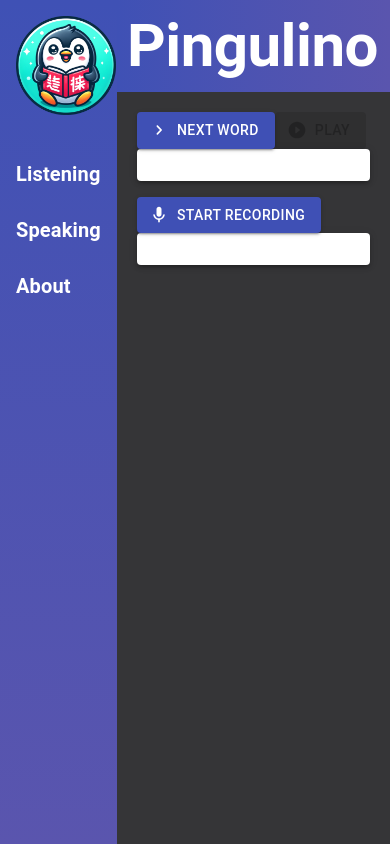
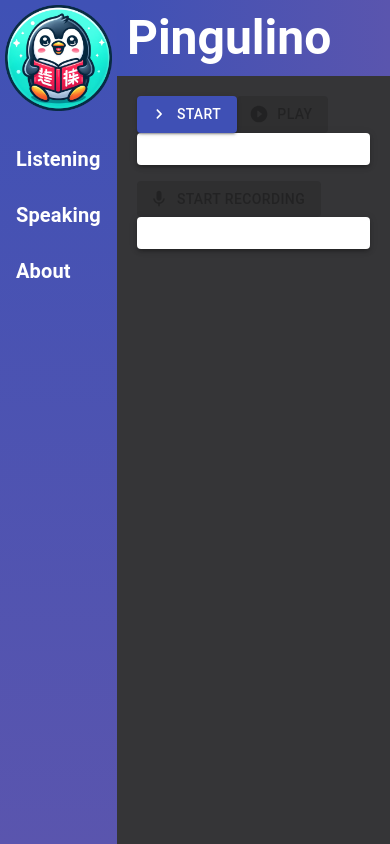
Before and after one commit to phdargen/chineseTonesDetector, a React (Create React App) app in the folder website/: page /speaking in a window 390 px wide. Built offline with nearby package versions, Linux system fonts and the light colour scheme.

Commit message:
fix mp4 input handling

```diff
--- a/website/src/App.css
+++ b/website/src/App.css
@@ -18,6 +18,9 @@
   margin: 4px 0;
 }
 
+.audioPlayer {
+  width: 100%;
+}
 
 .content {
   width: 100%;
--- a/website/src/Header.js
+++ b/website/src/Header.js
@@ -29,7 +29,7 @@ function Header() {
   return (
     <div style={headerStyle}>
       {/* <img src="pingulino2.png" alt="Logo" style={logoStyle} /> */}
-      <Typography variant={isMobile ? "h2" : "h1"} style={typographyStyle}>
+      <Typography variant={isMobile ? "h3" : "h1"} style={typographyStyle}>
         Pingulino
       </Typography>
     </div>
--- a/website/src/Sidebar.js
+++ b/website/src/Sidebar.js
@@ -12,10 +12,10 @@ function Sidebar() {
     <div className="sidebar" style={{ display: 'flex', flexDirection: 'column', height: '100vh', width: isMobile ? '30%' : '20%' }}>
       {/* <Typography variant="h2" align='center' style={{ fontWeight: 'bold', color: 'white' }} > Pingulino</Typography> */}
 
-      <Box sx={{ padding: '16px' }}>
+      <Box sx={{ padding: '5px' }}>
         <img
           src="pingulino2.png"
-          style={{ width: isMobile ? '100px' : '150px' }}
+          style={{ width: '100%' }}
         />
       </Box>
 
--- a/website/src/VoiceRecordingButton.js
+++ b/website/src/VoiceRecordingButton.js
@@ -186,7 +186,7 @@ return (
     {/* <Typography variant="h1">Speaking</Typography> */}
 
     <Button variant="contained" color="primary" onClick={playRandomSound} disabled={isPlaying && prediction === null} startIcon={<NavigateNextRoundedIcon/>}>
-        Next Word
+    {currentFile === null ? "Start" : "Next"}
     </Button>
     <Button variant="contained" color="primary" onClick={replaySound} disabled={!currentFile} startIcon={<PlayCircleFilledRoundedIcon/>}>
         Play
@@ -200,7 +200,7 @@ return (
     </Paper>
     </Box>
 
-    <Button variant="contained" color="primary" onClick={startRecording} disabled={isRecording} startIcon={<MicRoundedIcon/>}>
+    <Button variant="contained" color="primary" onClick={startRecording} disabled={isRecording || currentFile === null} startIcon={<MicRoundedIcon/>}>
       Start Recording
     </Button>
     {/* <Button variant="contained" color="primary" onClick={stopRecording} disabled={!isRecording}>Stop Recording</Button> */}
@@ -209,7 +209,7 @@ return (
     <Paper elevation={3} style={{ padding: '16px' }}>
       {audioBlob && (
           <div>
-            <AudioPlayer src={URL.createObjectURL(audioBlob)} controls />
+            <AudioPlayer src={URL.createObjectURL(audioBlob)} controls className="audioPlayer" />
           </div>
       )}
 
```
Also changed, not shown: 1 other file (tests, documents, lock files or other folders).
